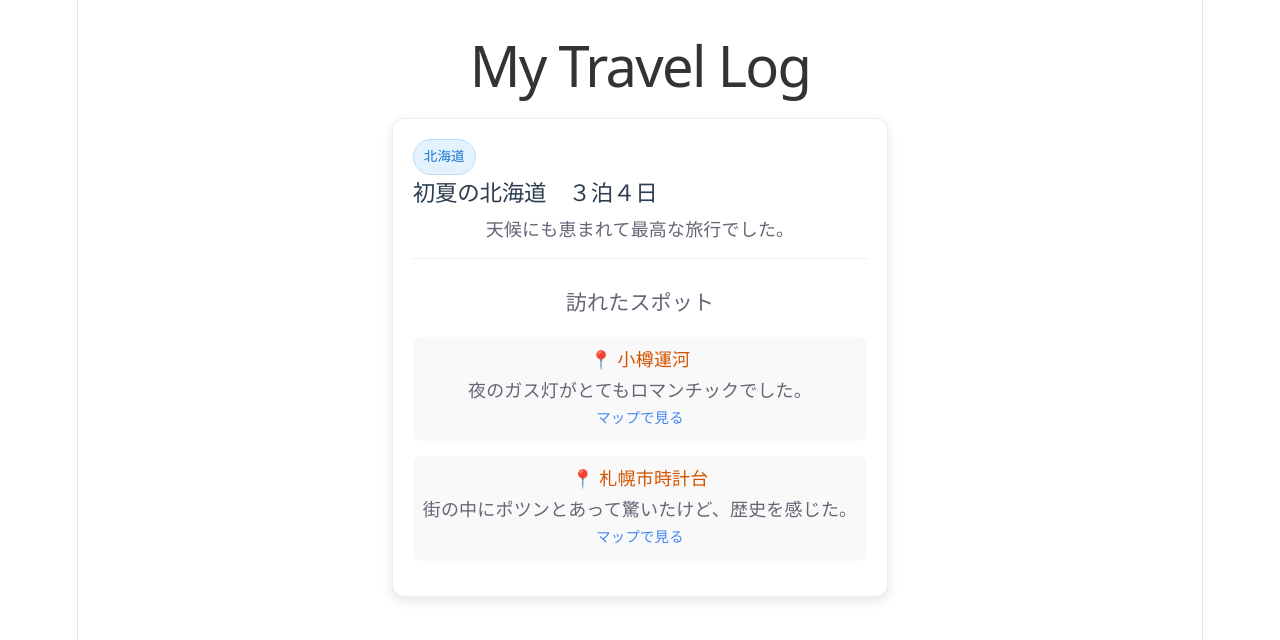
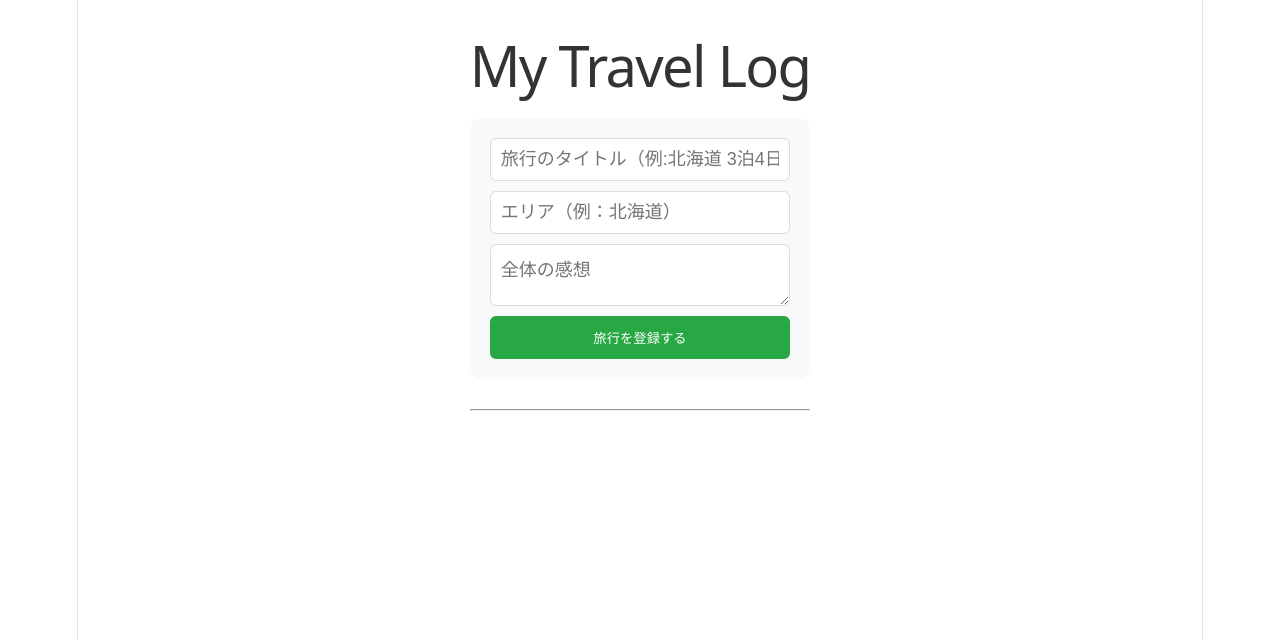
Before and after one commit to yoshinoriKuru/my-travel-log, a React (Vite) app: page / in a window 1280 px wide. Shown: the top 640 px of the page. Built offline with nearby package versions, Linux system fonts and the light colour scheme.

Commit message:
feat: 入力フォームの雛形を作成し、旅行カードを作成するように実装

```diff
--- a/src/App.css
+++ b/src/App.css
@@ -33,6 +33,37 @@ h1 {
   font-weight: bold;
   margin-bottom: 5px;
   border: 1px solid #bbdefb;
+}
+
+.travel-form {
+  background: #f8f9fa;
+  padding: 20px;
+  border-radius: 12px;
+  margin-bottom: 30px;
+  display: flex;
+  flex-direction: column;
+  gap: 10px;
+}
+
+.travel-form input, .travel-form textarea {
+  padding: 10px;
+  border: 1px solid #ddd;
+  border-radius: 6px;
+  font-size: 1rem;
+}
+
+.travel-form button {
+  padding: 12px;
+  background-color: #28a745;
+  color: white;
+  border: none;
+  border-radius: 6px;
+  font-weight: bold;
+  cursor: pointer;
+}
+
+.travel-form button:hover {
+  background-color: #218838;
 }
 
 .travel-card {
--- a/src/App.tsx
+++ b/src/App.tsx
@@ -18,34 +18,98 @@ interface TravelCard {
   spots: Spot[];
 }
 
+// 入力フォーム専用の型定義(IDは保存時に生成する)
+interface TravelForm {
+  title: string;
+  area: string;
+  totalComment: string;
+}
+
 function App() {
   // 2. サンプルデータ
-  const [travels] = useState<TravelCard[]>([
-    {
-      id: 1,
-      title: "初夏の北海道　３泊４日",
-      area: "北海道",
-      totalComment: "天候にも恵まれて最高な旅行でした。",
-      spots: [
-        {
-          id: 101,
-          name: "小樽運河",
-          comment: "夜のガス灯がとてもロマンチックでした。",
-          mapUrl: "https://www.google.com/maps/search/?api=1&query=小樽運河"
-        },
-        {
-          id: 102,
-          name: "札幌市時計台",
-          comment: "街の中にポツンとあって驚いたけど、歴史を感じた。",
-          mapUrl: "https://www.google.com/maps/search/?api=1&query=札幌市時計台"
-        }
-      ]
-    }
-  ]);
+  // const [travels] = useState<TravelCard[]>([
+  //   {
+  //     id: 1,
+  //     title: "初夏の北海道　３泊４日",
+  //     area: "北海道",
+  //     totalComment: "天候にも恵まれて最高な旅行でした。",
+  //     spots: [
+  //       {
+  //         id: 101,
+  //         name: "小樽運河",
+  //         comment: "夜のガス灯がとてもロマンチックでした。",
+  //         mapUrl: "https://www.google.com/maps/search/?api=1&query=小樽運河"
+  //       },
+  //       {
+  //         id: 102,
+  //         name: "札幌市時計台",
+  //         comment: "街の中にポツンとあって驚いたけど、歴史を感じた。",
+  //         mapUrl: "https://www.google.com/maps/search/?api=1&query=札幌市時計台"
+  //       }
+  //     ]
+  //   }
+  // ]);
+
+  // 1. 旅行一覧のデータ
+  const [travels, setTravels] = useState<TravelCard[]>([]);
+
+  // 2. フォーム入力中のデータ
+  const [formData, setFormData] = useState<TravelForm>({
+    title: "",
+    area: "",
+    totalComment: ""
+  })
+
+  // 入力が変更された時の処理
+  const handleChange = (e: React.ChangeEvent<HTMLInputElement | HTMLTextAreaElement>) => {
+    const {name, value} = e.target;
+    setFormData({ ...formData, [name]: value });
+  };
+
+  // 保存ボタンが押された時の処理
+  const handleSubmit = (e: React.SyntheticEvent) => {
+    e.preventDefault();
+
+    const newTravel: TravelCard = {
+      ...formData,
+      id: Date.now(), // 簡易的なID生成
+      spots: []       // 最初は空のリスト
+    };
+
+    setTravels([...travels, newTravel]);                    // リストに追加
+    setFormData({title: "", area: "", totalComment: ""});   // フォームを空にする
+  };
 
   return (
     <div className='container'>
       <h1>My Travel Log</h1>
+
+      {/* 入力フォーム */}
+      <form onSubmit={handleSubmit} className='travel-form'>
+        <input
+          name='title'
+          placeholder='旅行のタイトル（例:北海道 3泊4日）'
+          value={formData.title}
+          onChange={handleChange}
+          required
+        />
+        <input
+          name="area"
+          placeholder='エリア（例：北海道）'
+          value={formData.area}
+          onChange={handleChange}
+          required
+        />
+        <textarea
+          name="totalComment"
+          placeholder='全体の感想'
+          value={formData.totalComment}
+          onChange={handleChange}
+        />
+        <button type="submit">旅行を登録する</button>
+      </form>
+
+      <hr />
 
       <div className='card-list'>
         {travels.map((travel) => (
```
